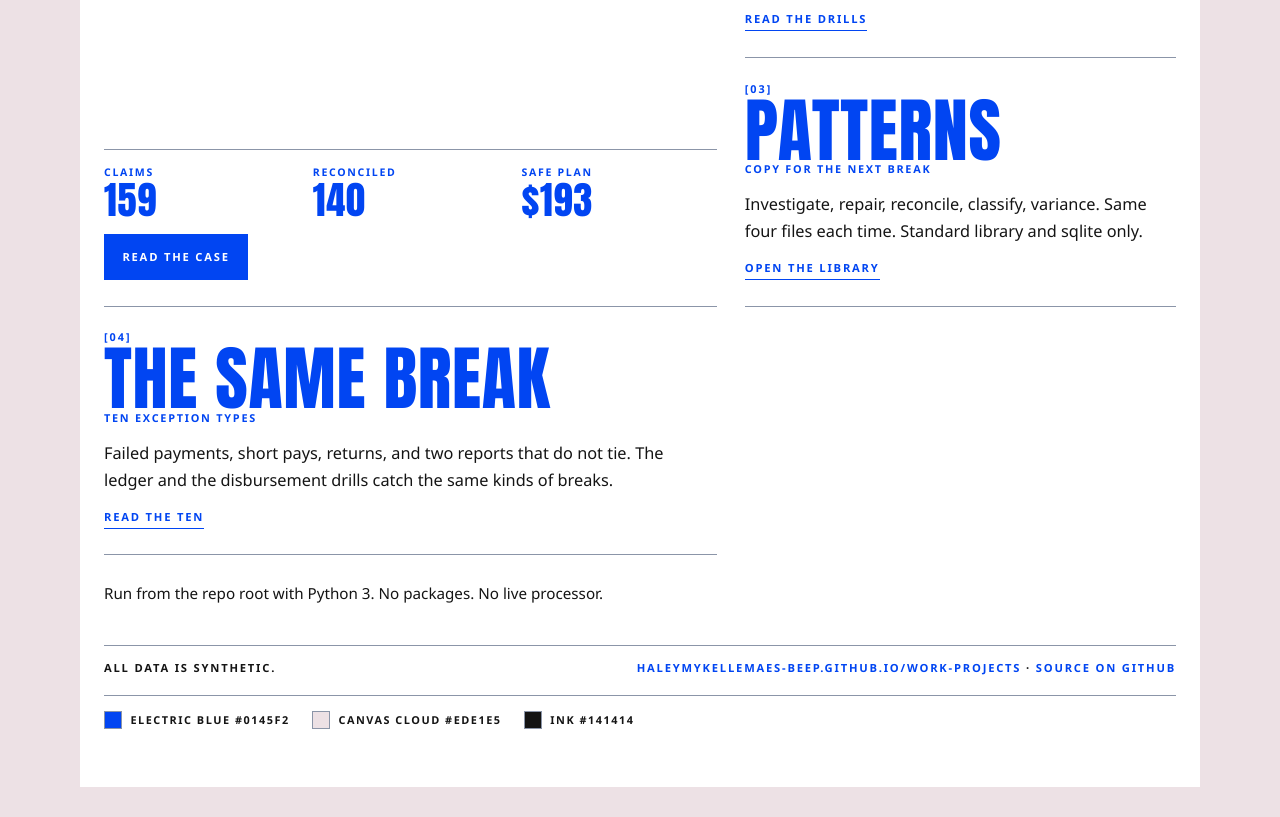
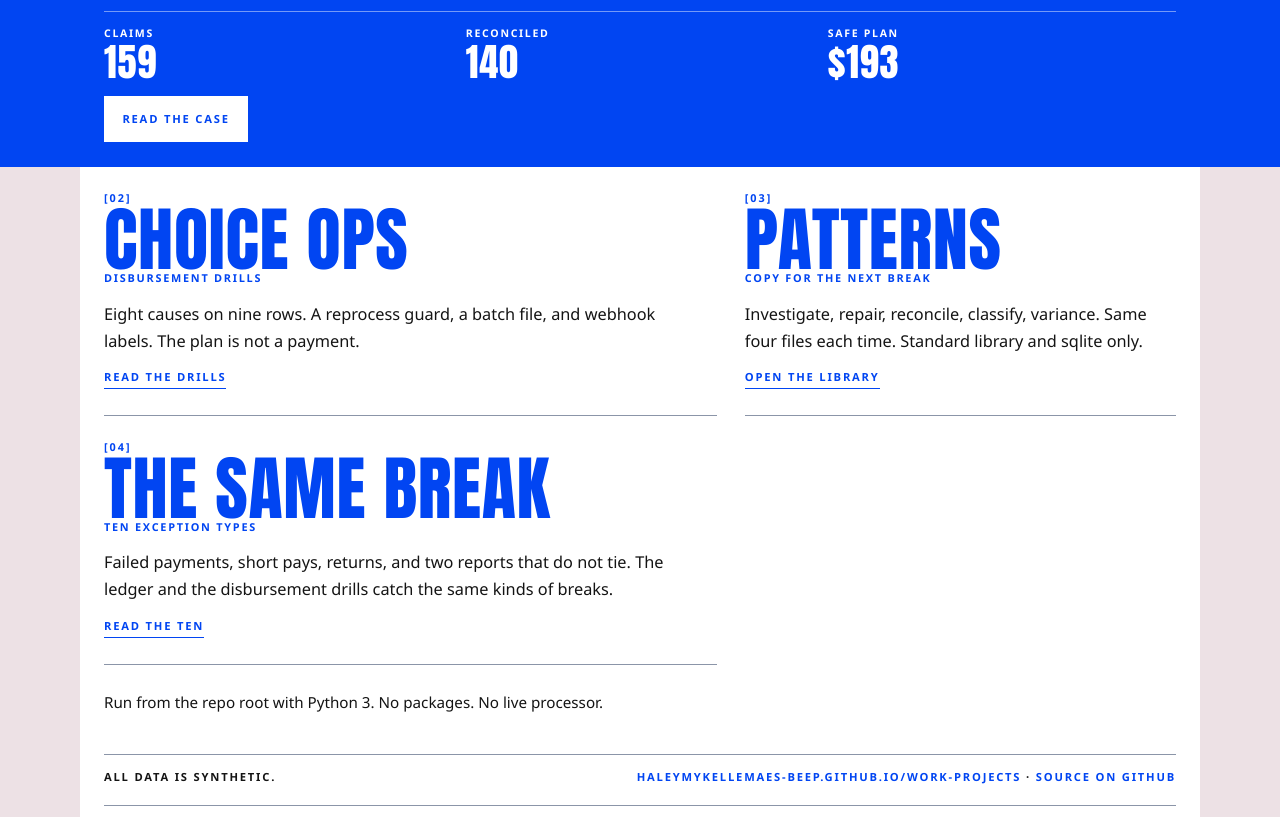
Before and after one commit to haleymykellemaes-beep/work-projects, a plain HTML site: page index.html in a window 1280 px wide. Shown: the part 716-1533 px from the top of the page. Before the commit the page ends 1503 px from the top, so only its background shows below. Drawn offline with Linux system fonts and the light colour scheme.

Commit message:
Let selected sections read as blue fields with white type.

```diff
--- a/index.html
+++ b/index.html
@@ -5,7 +5,7 @@
   <meta name="viewport" content="width=device-width, initial-scale=1">
   <title>Work — Haley Maes</title>
   <meta name="description" content="Technical operations projects by Haley Maes: payment exceptions, disbursement drills, and reusable investigation patterns. All data is synthetic.">
-  <link rel="stylesheet" href="styles.css">
+  <link rel="stylesheet" href="styles.css?v=3">
 </head>
 <body>
   <div class="sheet">
@@ -53,7 +53,7 @@
     </div>
 
     <section class="grid" aria-label="Projects">
-      <article class="card feature">
+      <article class="card feature band bleed">
         <header>
           <p class="idx">[01]</p>
           <h2><a href="payment-exceptions.html">Payment exceptions</a></h2>
--- a/styles.css
+++ b/styles.css
@@ -40,10 +40,11 @@ a:focus-visible {
 }
 
 .sheet {
+  --gutter: 1.5rem;
   container-type: inline-size;
   max-width: 1120px;
   margin: 0 auto;
-  padding: 1.4rem 1.5rem 3.6rem;
+  padding: 1.4rem var(--gutter) 3.6rem;
   background: var(--paper);
   min-height: 100vh;
 }
@@ -487,8 +488,95 @@ code { font-family: var(--mono); font-size: 0.92em; }
   color: var(--blue);
 }
 
+.band {
+  background: var(--blue);
+  color: #fff;
+  margin-left: calc(var(--gutter) * -1);
+  margin-right: calc(var(--gutter) * -1);
+  padding: 1.45rem var(--gutter) 1.6rem;
+  overflow-wrap: break-word;
+}
+
+.band.bleed {
+  position: relative;
+  z-index: 0;
+}
+
+.band.bleed::before {
+  content: "";
+  position: absolute;
+  z-index: -1;
+  top: 0;
+  bottom: 0;
+  left: 50%;
+  width: 100vw;
+  transform: translateX(-50%);
+  background: var(--blue);
+}
+
+.card.band {
+  border-bottom: 0;
+  background: var(--blue);
+}
+
+.card.feature.band {
+  grid-column: 1 / -1;
+  grid-row: auto;
+  min-width: 0;
+}
+
+.grid:has(> .feature.band) { border-top: 0; }
+
+.case > .band { margin-top: 2.1rem; }
+
+.case .band > h2:first-child {
+  margin-top: 0;
+  padding-top: 0;
+  border-top: 0;
+}
+
+.pattern.band { border-top: 0; }
+
+.band a,
+.card.band h2 a,
+.band :is(h2, h3, .question, .idx, .kicker, .eyebrow, th, .stats dt, .stats dd) {
+  color: #fff;
+}
+
+.band a:focus-visible { outline-color: #fff; }
+
+.band .mark { background: #fff; }
+
+.band :is(th, td) { border-bottom-color: rgba(255, 255, 255, 0.45); }
+
+.band .stats { border-top-color: rgba(255, 255, 255, 0.45); }
+
+.band .btn {
+  color: #fff;
+  border-bottom-color: #fff;
+}
+
+.band .btn.primary {
+  background: #fff;
+  color: var(--blue);
+  border-bottom: 0;
+}
+
+.band .btn.primary:hover {
+  background: var(--ink);
+  color: #fff;
+}
+
+.band pre {
+  border-top-color: rgba(255, 255, 255, 0.45);
+  border-bottom-color: rgba(255, 255, 255, 0.45);
+}
+
 @media (max-width: 800px) {
-  .sheet { padding: 1rem 1rem 2.6rem; }
+  .sheet {
+    --gutter: 1rem;
+    padding: 1rem var(--gutter) 2.6rem;
+  }
 
   .mast {
     align-items: flex-start;
```
Also changed, not shown: choice-ops.html (+3 -1 lines), patterns.html (+2 -2 lines), payment-exceptions.html (+3 -1 lines), problems.html (+6 -6 lines).
